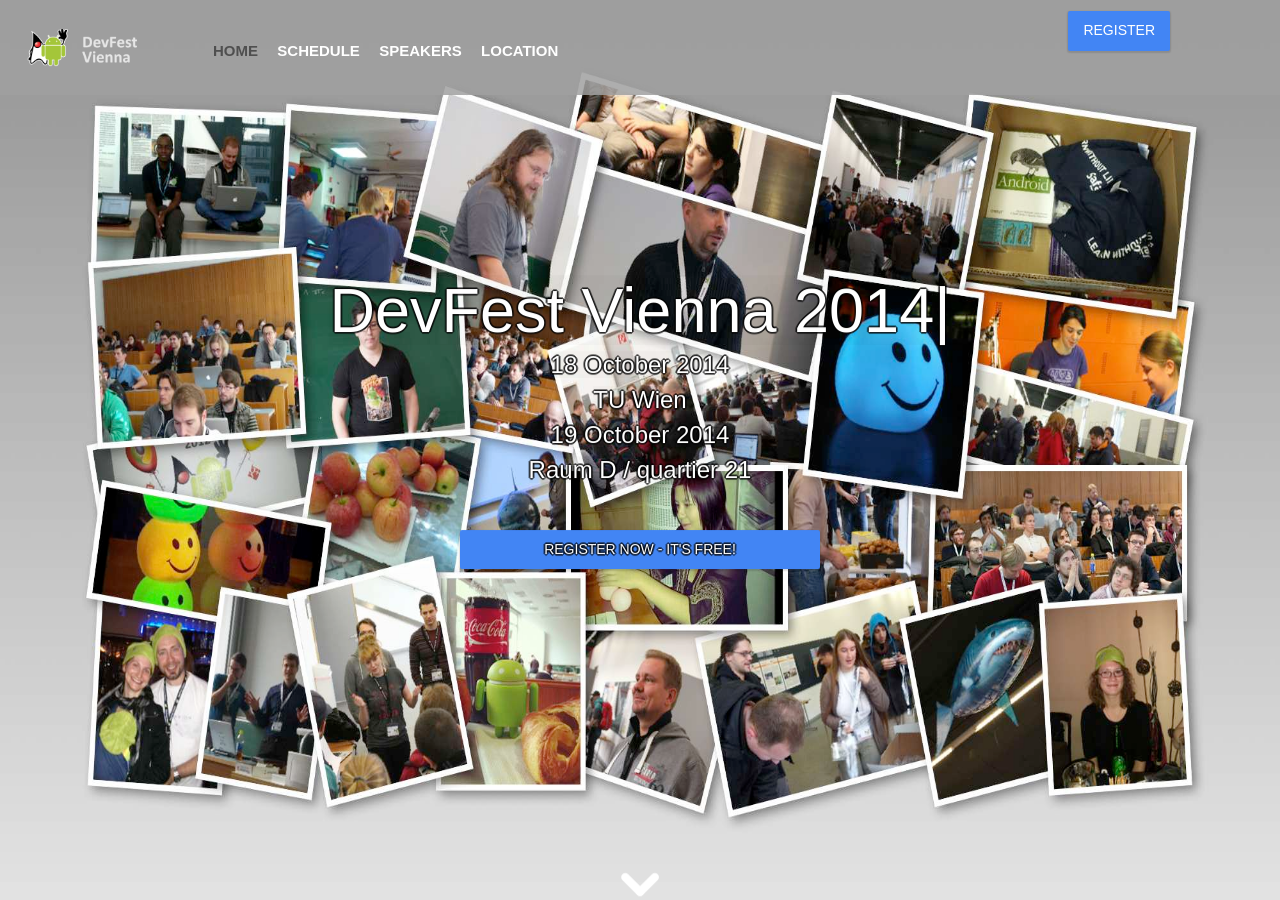
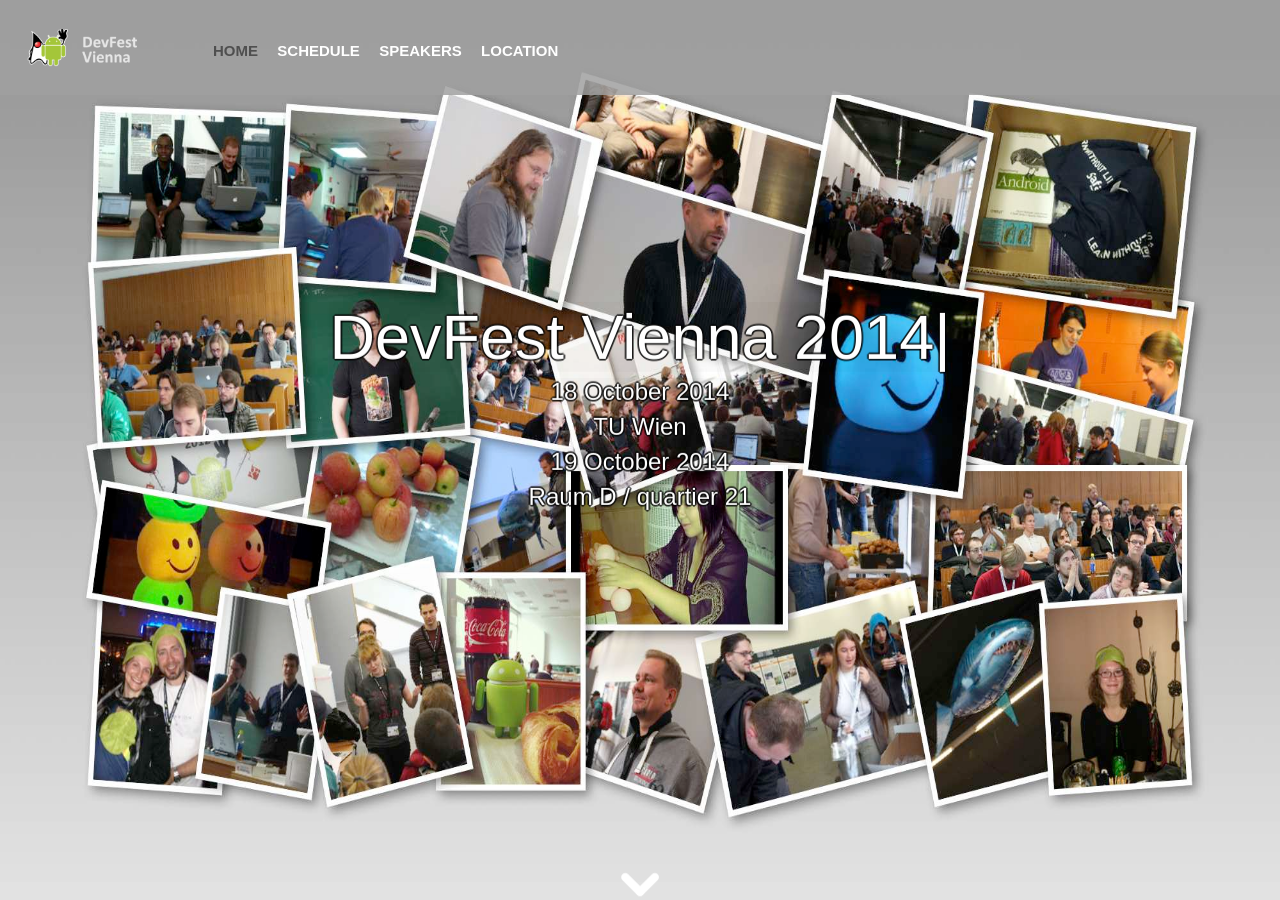
Before and after one commit to DevFestVienna/devfest-at-site, a Jekyll site: the page built from index.html, in a window 1280 px wide and 900 px high. Built offline with Jekyll 4.4.1, drawn with Linux system fonts in a browser that asks for light colours; nearby versions of some CDN libraries; comment, search, counter and statistics services are not loaded.

Commit message:
removed option to register

```diff
--- a/_includes/hero.html
+++ b/_includes/hero.html
@@ -11,8 +11,10 @@
             <p><span class="contrast">19 October 2014</span></p>
             <p><span class="contrast">Raum D / quartier 21</span></p>
             <p><br/></p>
+<!--
             <div class="devfest-countdown" style="width:460px; margin:0 auto;"></div>
             <p><a href="https://devfestvienna2014.eventbrite.com" role="button" style="width:360px;" class="btn btn-lg btn-primary waves-effect waves-button waves-light waves-float"> Register now - it's free! </a></p>
+-->
         </div>
     </div>
     <a href="#about" class="explore">
--- a/_includes/navigation.html
+++ b/_includes/navigation.html
@@ -21,9 +21,9 @@
         </ul>
         <ul id="bottom-navlinks" class="bottom-navlinks visible-xs">
           <li>
-            <a href="https://devfestvienna2014.eventbrite.com/" target="_blank"> Register </a>
+            <!-- <a href="https://devfestvienna2014.eventbrite.com/" target="_blank"> Register </a> -->
           </li>
         </ul>
-        <a href="https://devfestvienna2014.eventbrite.com/" target="_blank" class="right-nav-button btn btn-primary waves-effect waves-button waves-light waves-float pull-right hidden-xs hidden-sm"> Register </a>
+        <!-- <a href="https://devfestvienna2014.eventbrite.com/" target="_blank" class="right-nav-button btn btn-primary waves-effect waves-button waves-light waves-float pull-right hidden-xs hidden-sm"> Register </a> -->
     </nav>
 </header>
```
